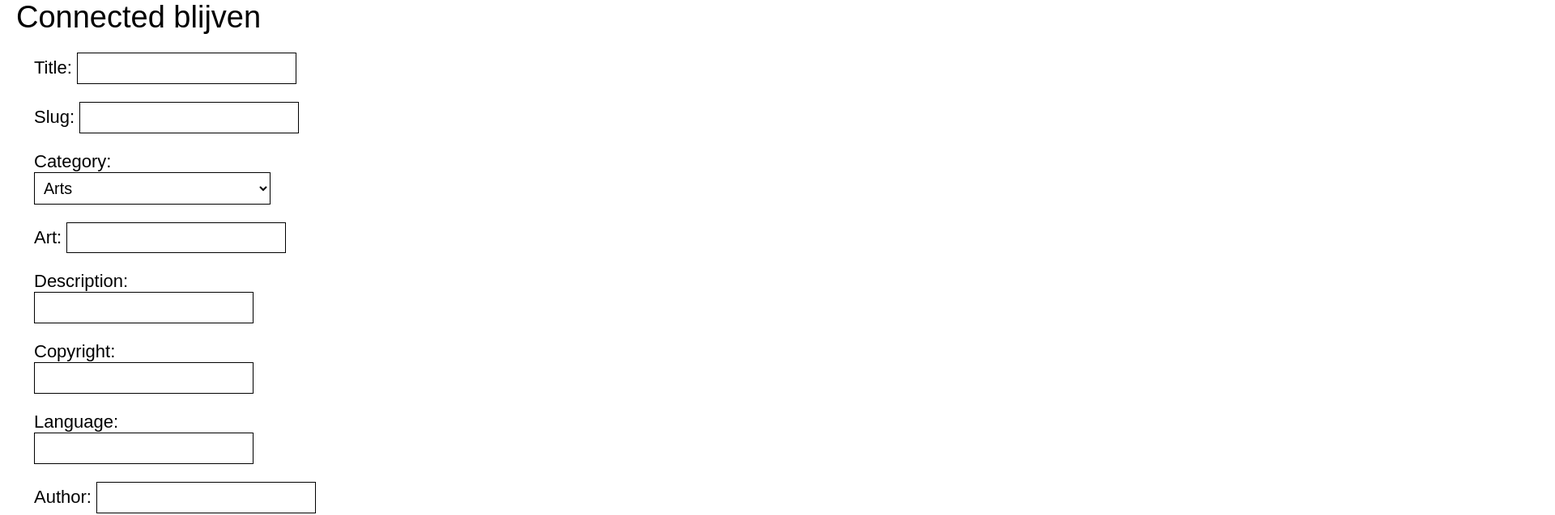
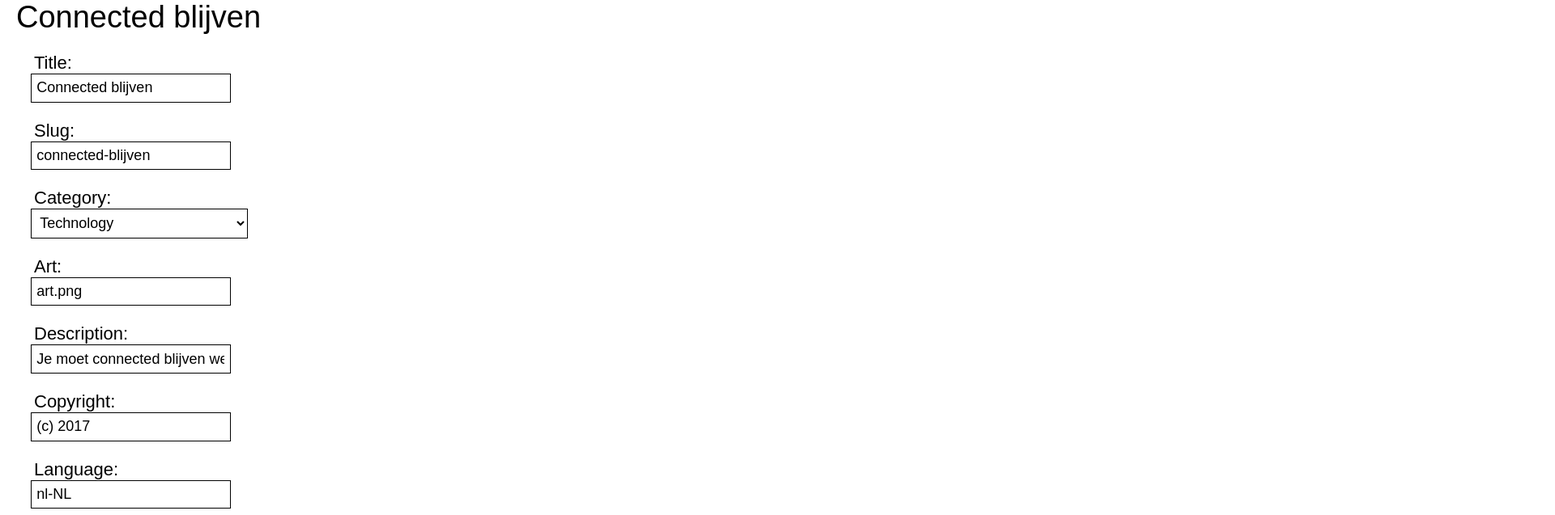
Before and after one commit to weirdwater/showrunner, an Angular app: page /shows in a window 1280 px wide. Shown: the top 637 px of the page at 81% size, 1920 px wide, since content can reach past the window. Built offline with nearby package versions, Linux system fonts and the light colour scheme.

Commit message:
Use different markup

```diff
--- a/src/app/show-form/show-form.component.css
+++ b/src/app/show-form/show-form.component.css
@@ -1,4 +1,8 @@
-label {
+label, button {
+  margin: 1em 1em 0;
   display: block;
-  margin: 1em;
 }
+
+input, select {
+  margin-left: 1em;
+}
--- a/src/app/show-form/show-form.component.html
+++ b/src/app/show-form/show-form.component.html
@@ -1,47 +1,36 @@
 <h2>{{model.title || 'New Show'}}</h2>
 
-<form>
-  <label for="title">
-    Title:
-    <input type="text" id="title">
-  </label>
+<form #showForm="ngForm" >
+  <label for="title">Title:</label>
+  <input type="text" id="title" required [(ngModel)]="model.title" name="title">
 
-  <label for="slug">
-    Slug:
-    <input type="text" title="slug">
-  </label>
+  <label for="slug">Slug:</label>
+  <input type="text" id="slug" required [(ngModel)]="model.slug" name="slug">
 
-  <label for="category">
-    Category:
-    <select id="category">
-      <option *ngFor="let category of categories" [value]="category">{{category}}</option>
-    </select>
-  </label>
+  <label for="category">Category:</label>
+  <select id="category" required [(ngModel)]="model.category" name="category">
+    <option *ngFor="let category of categories" [value]="category">{{category}}</option>
+  </select>
 
-  <label for="art">
-    Art:
-    <input type="text" id="art">
-  </label>
+  <label for="art">Art:</label>
+  <input type="text" id="art" required [(ngModel)]="model.art" name="art">
 
-  <label for="description">
-    Description:
-    <input type="text" id="description">
-  </label>
+  <label for="description">Description:</label>
+  <input type="text" id="description" required [(ngModel)]="model.description" name="description">
 
-  <label for="copyright">
-    Copyright:
-    <input type="text" id="copyright">
-  </label>
+  <label for="copyright">Copyright:</label>
+  <input type="text" id="copyright" required [(ngModel)]="model.copyright" name="copyright">
 
-  <label for="language">
-    Language:
-    <input type="text" id="language">
-  </label>
+  <label for="language">Language:</label>
+  <input type="text" id="language" required [(ngModel)]="model.language" name="language">
 
-  <label for="author">
-    Author:
-    <input type="text" id="author">
-  </label>
+  <label for="author">Author:</label>
+  <input type="text" id="author" required [(ngModel)]="model.author" name="author">
 
   <button type="submit">Submit</button>
 </form>
+
+TODO: Remove this
+<pre>
+{{diagnostic}}
+</pre>
```
